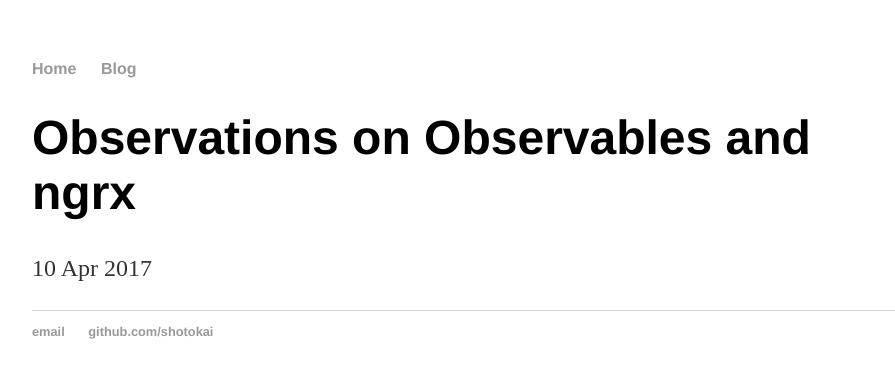
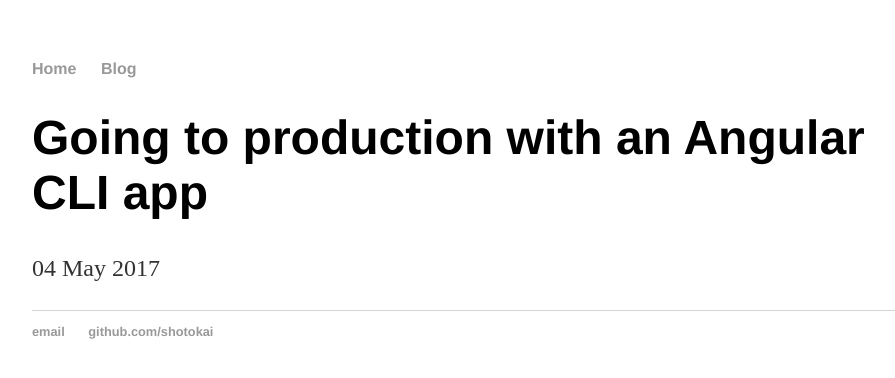
Before and after one commit to shotokai/shotokai.github.io, a Jekyll site: the page built from _posts/2017-05-04-angular-cli-production.md, in a window 1280 px wide. Shown: the top 378 px of the page, without its empty margins (160-1055 px from the left). Built offline with Jekyll 4.4.1, drawn with Linux system fonts in a browser that asks for light colours.

Commit message:
Update 2017-05-04-angular-cli-production.md

```diff
--- a/_posts/2017-05-04-angular-cli-production.md
+++ b/_posts/2017-05-04-angular-cli-production.md
@@ -1,5 +1,5 @@
 ---
 layout: post
-title: "Observations on Observables and ngrx"
-date: 2017-04-10
+title: "Going to production with an Angular CLI app"
+date: 2017-05-04
 ---
```
